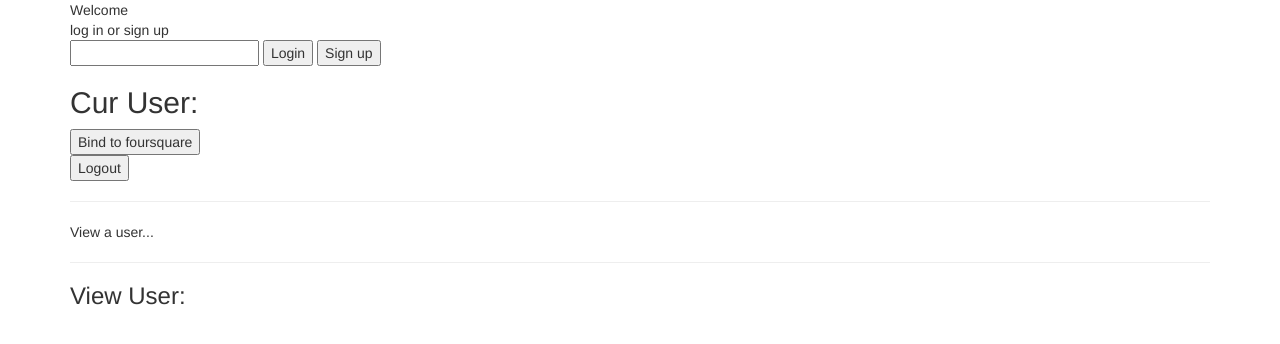
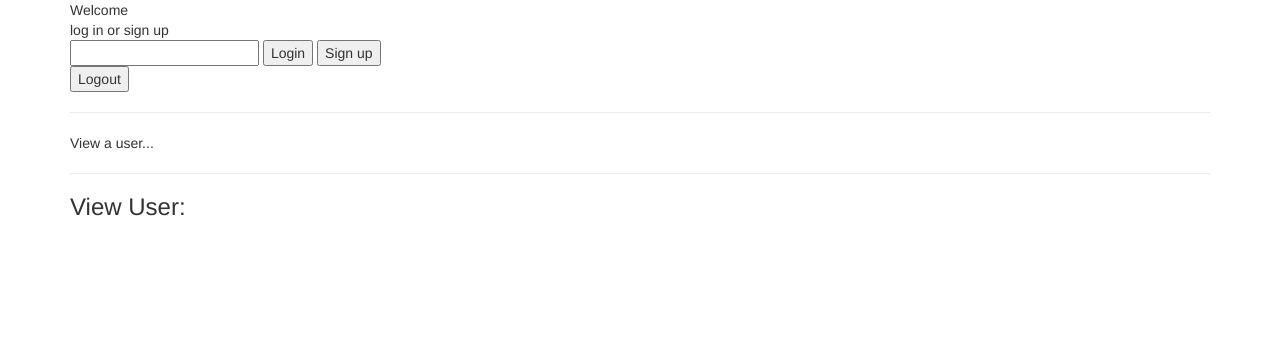
Before and after one commit to erikdonohoo/foursquare-oauth, a website: page frontend/app/index.html in a window 1280 px wide. Drawn offline with Linux system fonts and the light colour scheme; files that its build step writes are made by us from their sources; no server answers.

```diff
--- a/frontend/app/index.html
+++ b/frontend/app/index.html
@@ -34,9 +34,11 @@
 			<button ng-click="signup()">Sign up</button>
 		</div>
 		<div class="container">
-			<h2>Cur User: {{data.loggedInUser.username}}</h2>
-			<div ng-if="!data.loggedInUser.id">
-				<button ng-click="$oauth2.authenticate()">Bind to foursquare</button>
+			<div ng-show="data.loggedInUser">
+				<h2>Cur User: {{data.loggedInUser.username}}</h2>
+				<div ng-if="data.loggedInUser && !data.loggedInUser.id">
+					<button ng-click="$oauth2.authenticate()">Bind to foursquare</button>
+				</div>
 			</div>
 			<div>
 				<button ng-click="logout()">Logout</button>
```
